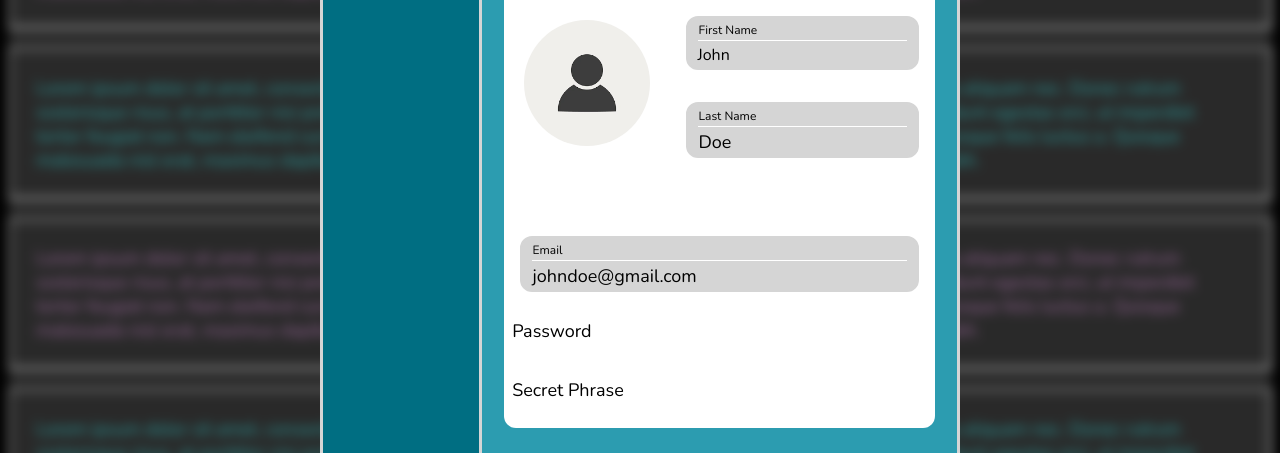
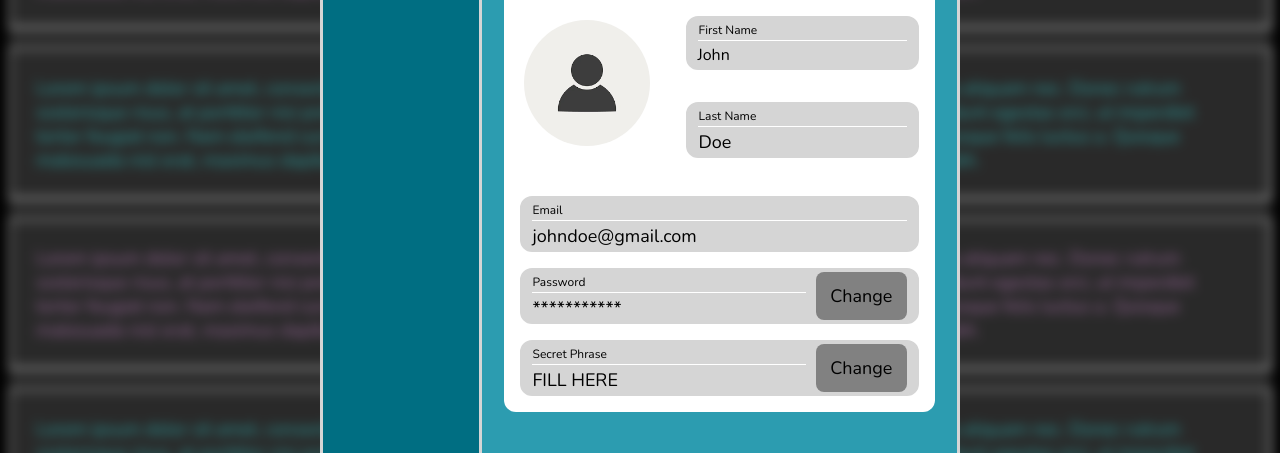
Before and after one commit to headlessdagger/AskMyrtle-Web-Code, a plain HTML site: page AskMyrtle UserProfile Popup Progress/index.html in a window 1280 px wide. Both pictures are taken after a click on the element "Button1". Shown: the part 209-662 px from the top of the page. Drawn offline with nearby package versions, Linux system fonts and the light colour scheme.

Commit message:
Finished first section besides the password & secret phrase changing buttons

```diff
--- a/AskMyrtle UserProfile Popup Progress/index.html
+++ b/AskMyrtle UserProfile Popup Progress/index.html
@@ -54,8 +54,35 @@
                         </div>
                     </div>
 
-                    <p>Password</p>
-                    <p>Secret Phrase</p>
+
+                    <div class="cred-box">
+                        <div class="flex-row-box">
+                            <div class="buttoned-cred-box flex-col-box">
+                                <h3>Password</h3>
+                                <div class="cred-box-content">
+                                    <p>***********</p>
+                                    <!-- <input type="password" placeholder="********"> -->
+                                </div>
+                            </div>
+                            <div class="cred-button-box center" id="password-change-button">
+                                <p class="cred-button-edit-text">Change</p>
+                            </div>
+                        </div>
+                    </div>
+
+                    <div class="cred-box">
+                        <div class="flex-row-box">
+                            <div class="buttoned-cred-box flex-col-box">
+                                <h3>Secret Phrase</h3>
+                                <div class="cred-box-content">
+                                    <p>FILL HERE</p>
+                                </div>
+                            </div>
+                            <div class="cred-button-box center" id="secret-phrase-change-button">
+                                <p class="cred-button-edit-text">Change</p>
+                            </div>
+                        </div>
+                    </div>
                 </div>
 
                 <div class="profile-config-content-box-div" id="AskMyrtle-div">
--- a/AskMyrtle UserProfile Popup Progress/scripts.js
+++ b/AskMyrtle UserProfile Popup Progress/scripts.js
@@ -3,8 +3,10 @@ const popup = document.querySelector('#profile-config-div');
 const main_div = document.querySelector('#main-div');
 const mask1 = document.querySelector('#mask1');
 const closeButton = document.querySelector('#closeX');
+const passwordChangeButton = document.querySelector("password-change-button");
+const secretPhraseChangeButton = document.querySelector("secret-phrase-change-button");
 
-function doStuff(){
+function openProfileWindow(){
     button1.classList.toggle('toggled1');
     popup.classList.toggle('d-none');
     mask1.classList.toggle('d-none');
@@ -12,6 +14,14 @@ function doStuff(){
     // mask1.classList.toggle('vignette')
 }
 
+function changeSecretPhraseWindow(){
+}
 
-button1.addEventListener('click', () => {doStuff()})
-closeButton.addEventListener('click', () => {doStuff()})
+function changePasswordWindow(){
+
+}
+
+button1.addEventListener('click', () => {openProfileWindow()})
+closeButton.addEventListener('click', () => {openProfileWindow()})
+passwordChangeButton.addEventListener('click', () => {changePasswordWindow()})
+secretPhraseChangeButton.addEventListener('click', () => {changeSecretPhraseWindow()})
--- a/AskMyrtle UserProfile Popup Progress/styles.css
+++ b/AskMyrtle UserProfile Popup Progress/styles.css
@@ -203,7 +203,7 @@ p {
 }
 
 #user-overview-box-div{
-    height: 220px;
+    height: 180px;
     display: flex;
     flex-direction: row;
 
@@ -252,3 +252,36 @@ p {
     margin: 0;
     padding: 0px 1px;
 }
+
+.buttoned-cred-box{
+    width: 75%;
+}
+
+.flex-col-box{
+    display: flex;
+    flex-direction: column;
+}
+
+.flex-row-box{
+    display: flex;
+    flex-direction: row;
+}
+
+.cred-button-box{
+    width: 25%;
+    background-color: rgb(129, 129, 129);
+    border-radius: 8px;
+    margin-left: 10px;
+}
+
+.cred-button-box p{
+    text-align: center;
+    margin: 0;
+    padding: 0;
+}
+
+.center {
+    display: flex;
+    justify-content: center;
+    align-items: center;
+}
```
